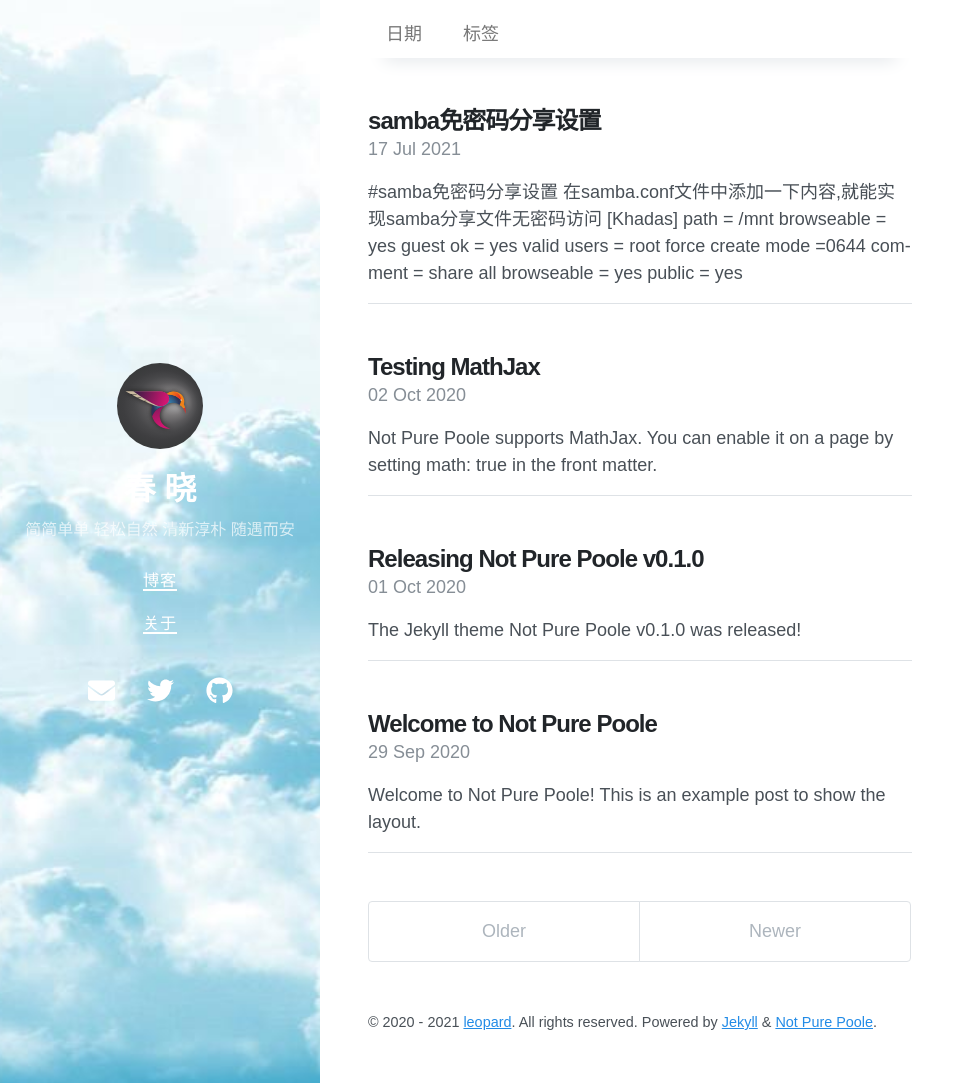
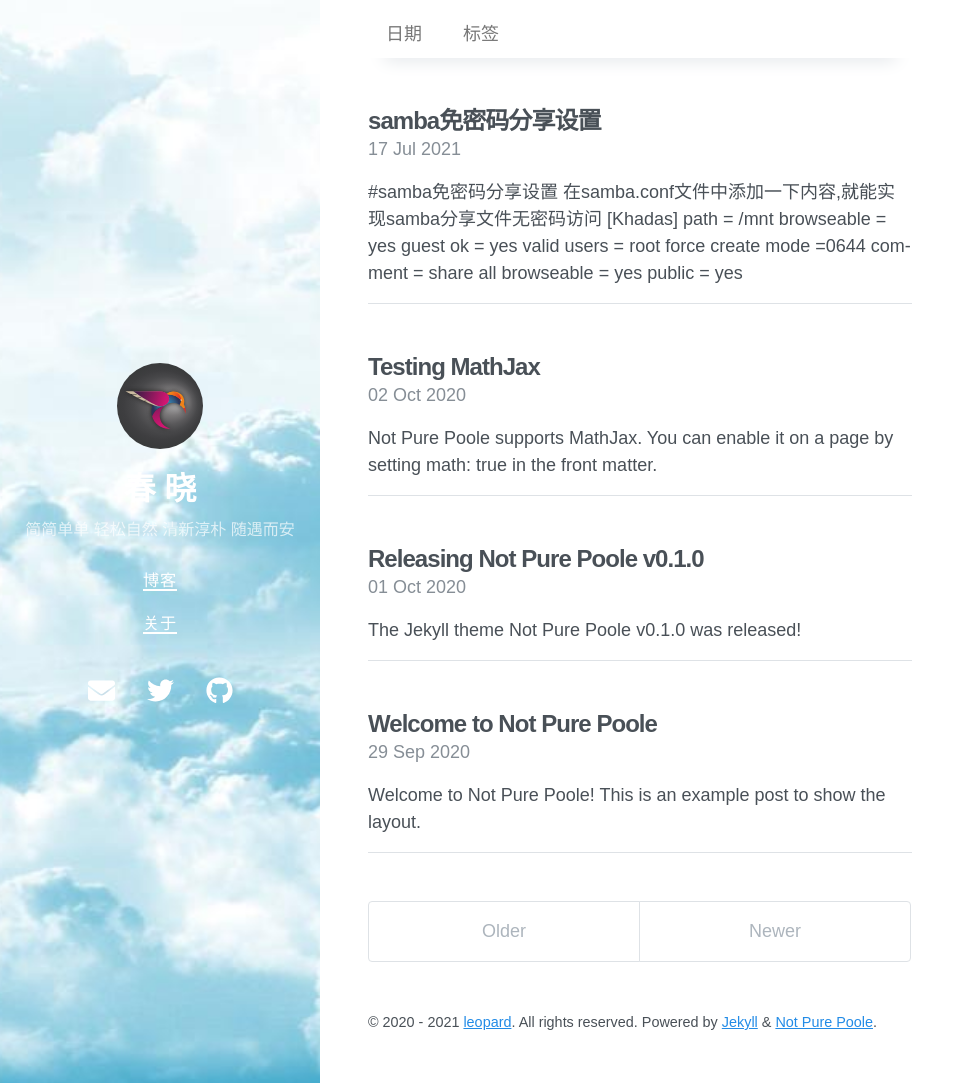
Before and after one commit to singaloud/singaloud.GitHub.io, a Jekyll site: the page built from index.html, in a window 1280 px wide and 1083 px high. Shown: the whole window, without its empty margins (0-975 px from the left). Built offline with Jekyll 4.4.1, drawn with Linux system fonts in a browser that asks for light colours; nearby versions of some CDN libraries; the list of posts is cut into pages by our own code.

Commit message:
Update _variables.scss

```diff
--- a/_sass/_variables.scss
+++ b/_sass/_variables.scss
@@ -37,7 +37,7 @@
   --link-color: var(--blue);
   --link-hover-color: #1c7ed6;
 
-  --heading-color: var(--gray-900);
+  --heading-color: var(--purple-900);
 
   --border-color: var(--gray-300);
   --border-radius: .25rem;
```
